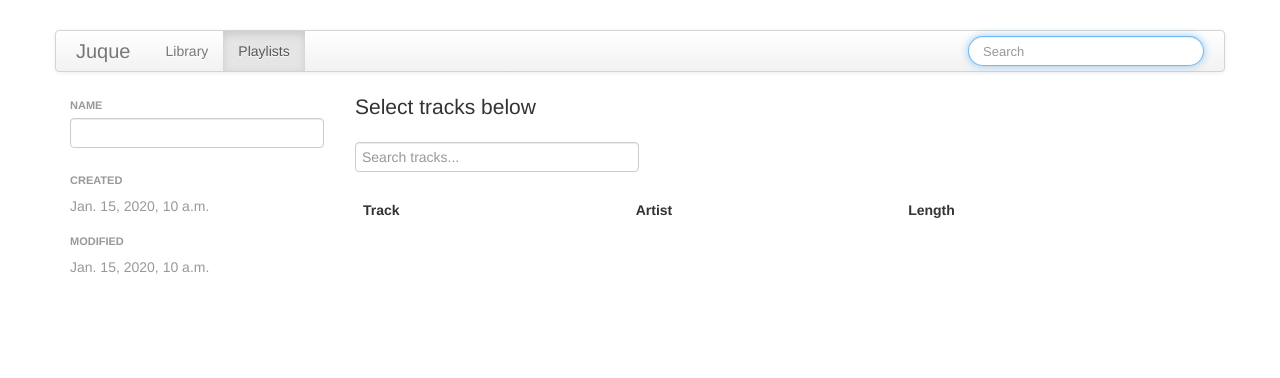
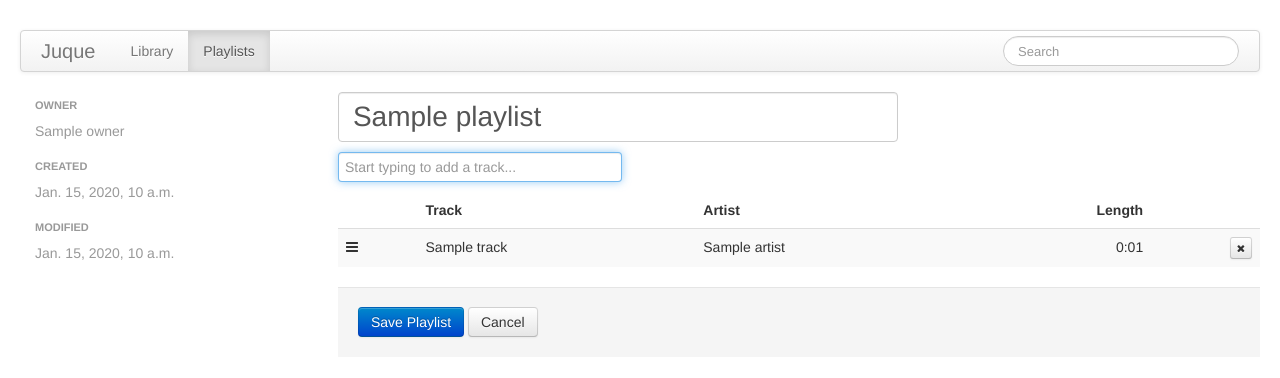
Before and after one commit to dcwatson/juque, a Django app: template templates/playlists/edit.html in a window 1280 px wide. Shown: the top 378 px of the page. Run offline with Django 3.2, Linux system fonts and the light colour scheme; the template is opened without the code that fills it: most values are stand-ins (such as "Sample title", 1, 10 or a date in 2020); lists and menus that the app fills with data are empty; some libraries are stand-ins or nearby versions.

Commit message:
Basic playlist editing

```diff
--- a/juque/playlists/models.py
+++ b/juque/playlists/models.py
@@ -21,7 +21,7 @@ class BasePlaylist (models.Model):
         raise NotImplementedError()
 
     def get_tracks(self):
-        return list(self.get_queryset())
+        return list(self.queryset())
 
 class Playlist (BasePlaylist):
     tracks = models.ManyToManyField(Track, through='PlaylistTrack', related_name='playlists')
--- a/juque/playlists/urls.py
+++ b/juque/playlists/urls.py
@@ -3,6 +3,7 @@ from django.conf.urls import patterns, include, url
 
 urlpatterns = patterns('juque.playlists.views',
     url(r'^$', 'index', name='playlists'),
+    url(r'^new/$', 'playlist_create', name='playlist-create'),
     url(r'^(?P<playlist_id>\d+)/edit/$', 'playlist_edit', name='playlist-edit'),
     url(r'^ajax/tracks/$', 'ajax_tracks', name='ajax-tracks'),
 )
--- a/templates/base.html
+++ b/templates/base.html
@@ -24,7 +24,7 @@
             <p class="chromeframe">You are using an <strong>outdated</strong> browser. Please <a href="http://browsehappy.com/">upgrade your browser</a> or <a href="http://www.google.com/chromeframe/?redirect=true">activate Google Chrome Frame</a> to improve your experience.</p>
         <![endif]-->
 
-        <div class="container">
+        <div class="container-fluid">
             <div class="navbar">
                 <div class="navbar-inner">
                     <a class="brand" href="#">Juque</a>
@@ -41,6 +41,7 @@
         </div>
 
         <script src="//ajax.googleapis.com/ajax/libs/jquery/1.9.0/jquery.min.js"></script>
+        <script src="//ajax.googleapis.com/ajax/libs/jqueryui/1.10.0/jquery-ui.min.js"></script>
         {% compress js %}
         <script src="{{ STATIC_URL }}bootstrap/js/bootstrap.min.js"></script>
         <script src="{{ STATIC_URL }}chosen/chosen.jquery.min.js"></script>
--- a/templates/library/index.html
+++ b/templates/library/index.html
@@ -2,7 +2,7 @@
 {% load track %}
 
 {% block content %}
-<div class="row">
+<div class="row-fluid">
 
 <div class="span2">
     <ul class="nav nav-list">
@@ -28,7 +28,7 @@
     <audio id="player" controls></audio>
 </div>
 
-<table class="table">
+<table class="table table-condensed">
     <thead>
         <tr>
             <th></th>
--- a/templates/playlists/edit.html
+++ b/templates/playlists/edit.html
@@ -1,9 +1,13 @@
 {% extends "playlists/base.html" %}
+{% load bootstrap %}
+{% load track %}
 
 {% block css %}
 <style>
     span.track { font-weight: bold; display: block; }
     span.artist { display: block; }
+    input.playlist-name { font-size: 2em; padding: 0.5em; display: block; }
+    .right { text-align: right !important; }
 </style>
 {% endblock %}
 
@@ -34,9 +38,13 @@ $(function() {
         },
         updater: function(item) {
             var obj = JSON.parse(item);
-            var row = '<tr><td>' + obj.track + '</td>';
+            var row = '<tr>';
+            row += '<td><i class="icon-reorder handle"></i></td>';
+            row += '<td>' + obj.track + '<input type="hidden" name="tracks" value="' + obj.pk + '" /></td>';
             row += '<td>' + obj.artist + '</td>';
-            row += '<td>' + obj.length + '</td></tr>';
+            row += '<td class="right">' + obj.length + '</td>';
+            row += '<td class="right"><a class="btn btn-mini delete"><i class="icon-remove"></i></a></td>';
+            row += '</tr>';
             $('#tracks').append(row);
             return '';
         },
@@ -52,17 +60,27 @@ $(function() {
             return html;
         }
     });
+    $('#tracks').sortable({
+        axis: 'y',
+        cursor: 'move',
+        handle: '.handle'
+    });
+    $('body').on('click', 'a.delete', function(e) {
+        var row = $(this).parent().parent();
+        row.remove();
+    });
+    $('#search').focus().select();
 });
 </script>
 {% endblock %}
 
 {% block content %}
-<div class="row">
+<div class="row-fluid">
 
 <div class="span3">
     <ul class="nav nav-list">
-        <li class="nav-header">Name</li>
-        <li><input type="text" style="width:100%;" /></li>
+        <li class="nav-header">Owner</li>
+        <li class="disabled"><a href="">{{ playlist.owner }}</a></li>
         <li class="nav-header">Created</li>
         <li class="disabled"><a href="">{{ playlist.date_created }}</a></li>
         <li class="nav-header">Modified</li>
@@ -71,19 +89,34 @@ $(function() {
 </div>
 
 <div class="span9">
-    <p class="lead">Select tracks below</p>
-    <form class="form-inline">
-        <input type="text" class="input-xlarge" id="search" placeholder="Search tracks..." />
-    </form>
-    <table class="table">
+    <form action="" method="post">
+        <input type="text" class="input-xxlarge playlist-name" name="name" id="id_name" value="{{ playlist.name }}" />
+        <input type="text" class="input-xlarge" id="search" placeholder="Start typing to add a track..." />
+        <table class="table table-striped playlist-tracks">
             <thead><tr>
+                <th></th>
                 <th>Track</th>
                 <th>Artist</th>
-            <th>Length</th>
+                <th class="right">Length</th>
+                <th class="right"></th>
             </tr></thead>
             <tbody id="tracks">
+                {% for track in playlist.get_tracks %}
+                <tr>
+                    <td><i class="icon-reorder handle"></i></td>
+                    <td>{{ track.name }}<input type="hidden" name="tracks" value="{{ track.pk }}" /></td>
+                    <td>{{ track.artist }}</td>
+                    <td class="right">{{ track.length|track_length }}</td>
+                    <td class="right"><a class="btn btn-mini delete"><i class="icon-remove"></i></a></td>
+                </tr>
+                {% endfor %}
             </tbody>
         </table>
+        <div class="form-actions">
+            <button type="submit" class="btn btn-primary">Save Playlist</button>
+            <button type="button" class="btn">Cancel</button>
+        </div>
+    </form>
 </div>
 
 </div>
```
Also changed, not shown: juque/playlists/views.py (+23 -4 lines), templates/playlists/index.html (+20 -3 lines). Lines whose indentation alone changed are shown as unchanged.
